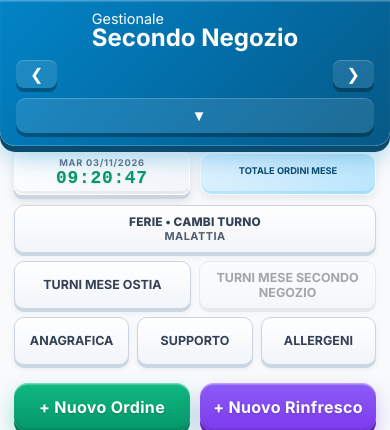
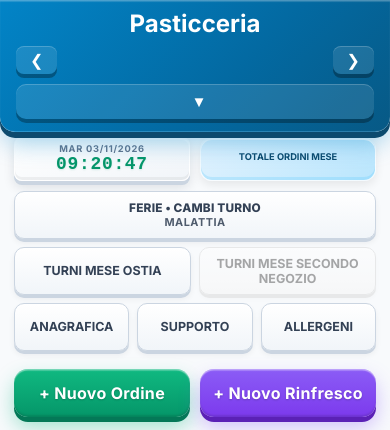
Before and after one commit to pasticceria2/gestionale-pasticceria-2, a Python web app: template templates/produzione.html in a window 390 px wide. Shown: the top 430 px of the page. Run offline with Jinja, Linux system fonts and the light colour scheme; the template is opened without the code that fills it, so the values that code supplies are empty; some web fonts are replaced.

Commit message:
fix: imposta intestazione banner mobile a 'Pasticceria' nel calendario

```diff
--- a/templates/produzione.html
+++ b/templates/produzione.html
@@ -1026,8 +1026,7 @@
     <header class="top-header">
         <div class="header-brand-banner" style="display: flex; align-items: center; gap: 15px;">
             <h1 class="header-title">
-                <span class="t-past">Gestionale</span>
-                <span class="t-schiav">Secondo Negozio</span>
+                <span class="t-schiav">Pasticceria</span>
             </h1>
         </div>
         <div class="month-nav">
```
